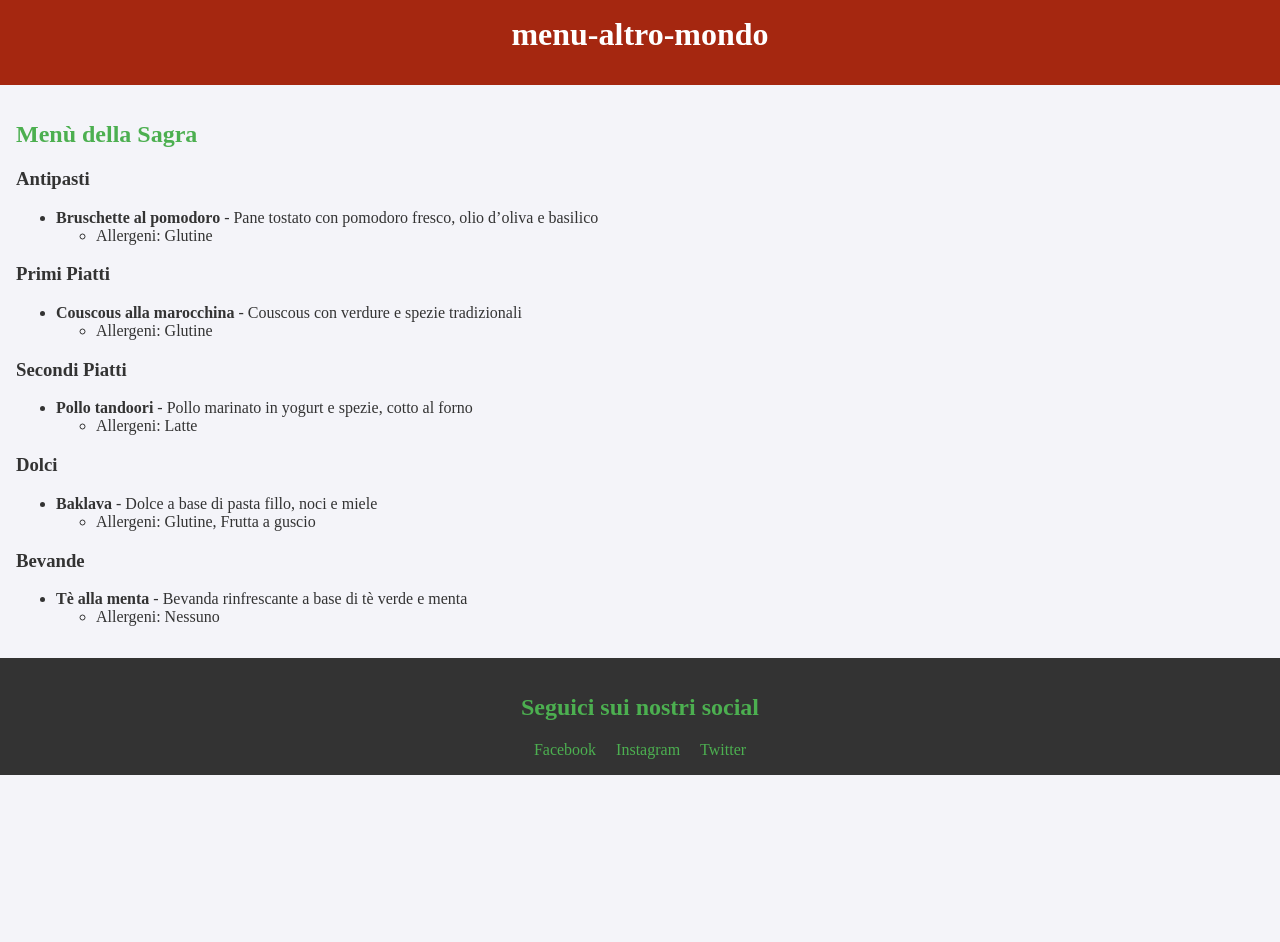
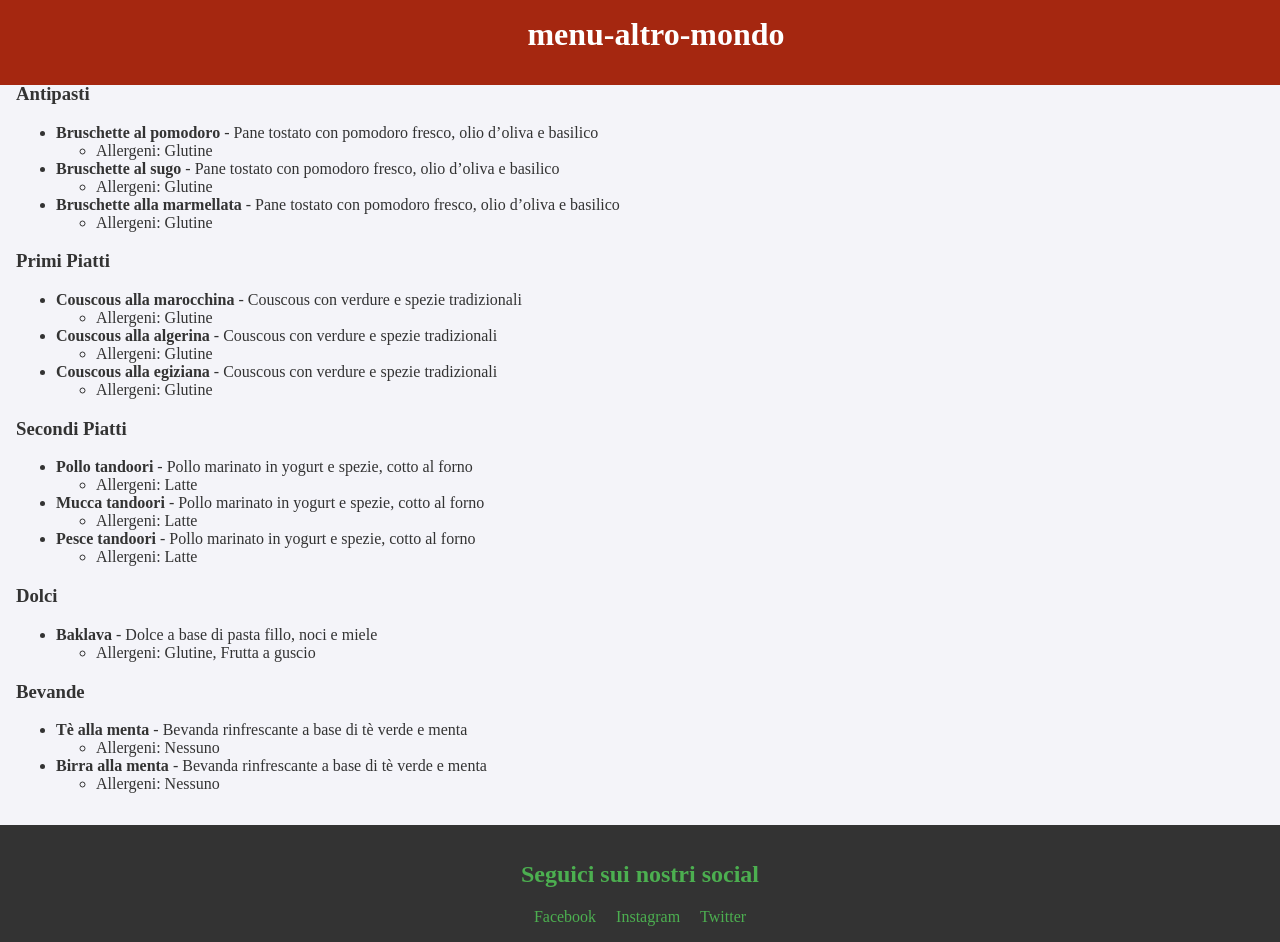
Before and after one commit to isottipietro/menu-altro-mondo, a Jekyll site: the page built from index.md, in a window 1280 px wide and 942 px high. Built offline with Jekyll 4.4.1, drawn with Linux system fonts in a browser that asks for light colours; some web fonts are replaced.

Commit message:
some changes

```diff
--- a/assets/css/style.css
+++ b/assets/css/style.css
@@ -20,6 +20,9 @@ header {
     color: white;
     padding: 1em;
     text-align: center;
+    position: fixed;
+    width: 100%;
+    transition: 0.2s;
 }
 
 h1 {
--- a/index.md
+++ b/index.md
@@ -10,12 +10,30 @@ description: Un viaggio tra i sapori del mondo e la solidarietà
 - **Bruschette al pomodoro** - Pane tostato con pomodoro fresco, olio d'oliva e basilico
   - Allergeni: Glutine
 
+- **Bruschette al sugo** - Pane tostato con pomodoro fresco, olio d'oliva e basilico
+  - Allergeni: Glutine
+
+- **Bruschette alla marmellata** - Pane tostato con pomodoro fresco, olio d'oliva e basilico
+  - Allergeni: Glutine
+
 ### Primi Piatti
 - **Couscous alla marocchina** - Couscous con verdure e spezie tradizionali
   - Allergeni: Glutine
 
+- **Couscous alla algerina** - Couscous con verdure e spezie tradizionali
+  - Allergeni: Glutine
+
+- **Couscous alla egiziana** - Couscous con verdure e spezie tradizionali
+  - Allergeni: Glutine
+
 ### Secondi Piatti
 - **Pollo tandoori** - Pollo marinato in yogurt e spezie, cotto al forno
+  - Allergeni: Latte
+
+- **Mucca tandoori** - Pollo marinato in yogurt e spezie, cotto al forno
+  - Allergeni: Latte
+
+- **Pesce tandoori** - Pollo marinato in yogurt e spezie, cotto al forno
   - Allergeni: Latte
 
 ### Dolci
@@ -25,3 +43,6 @@ description: Un viaggio tra i sapori del mondo e la solidarietà
 ### Bevande
 - **Tè alla menta** - Bevanda rinfrescante a base di tè verde e menta
   - Allergeni: Nessuno
+
+- **Birra alla menta** - Bevanda rinfrescante a base di tè verde e menta
+  - Allergeni: Nessuno
```
